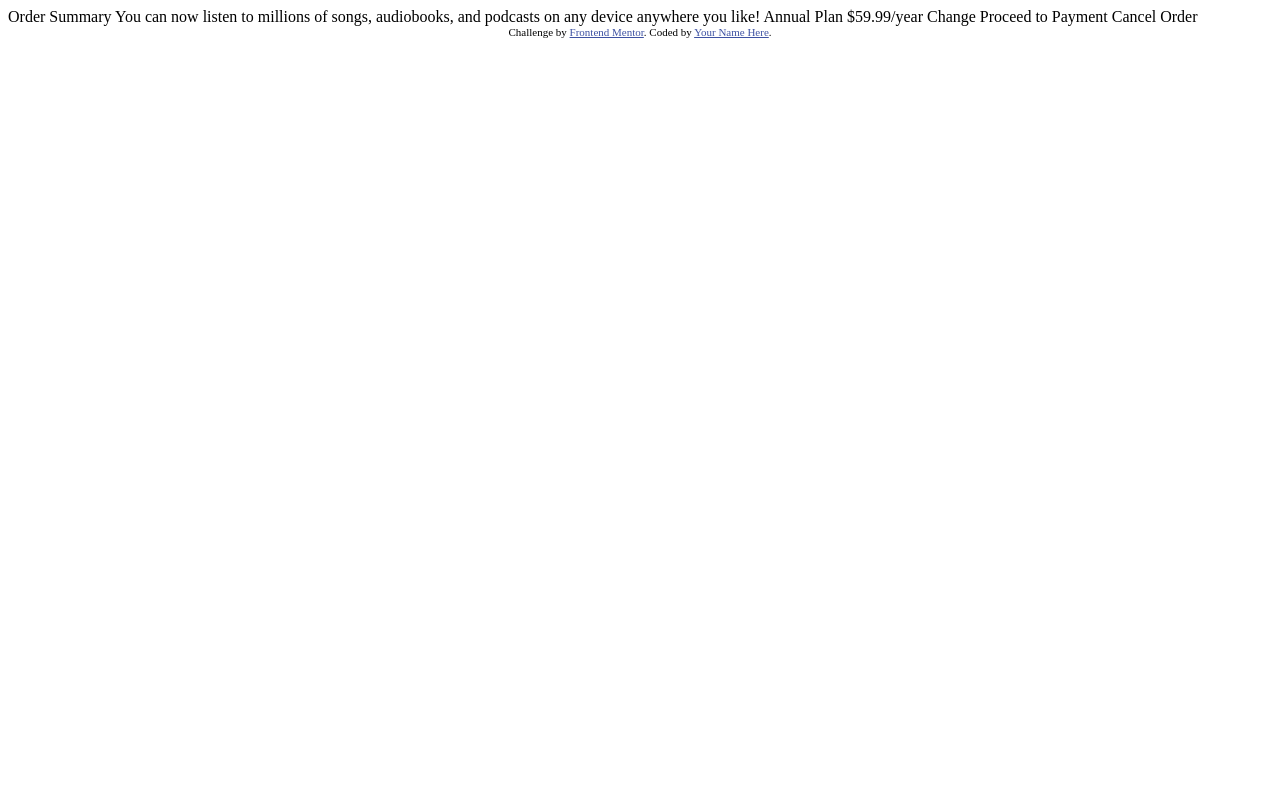
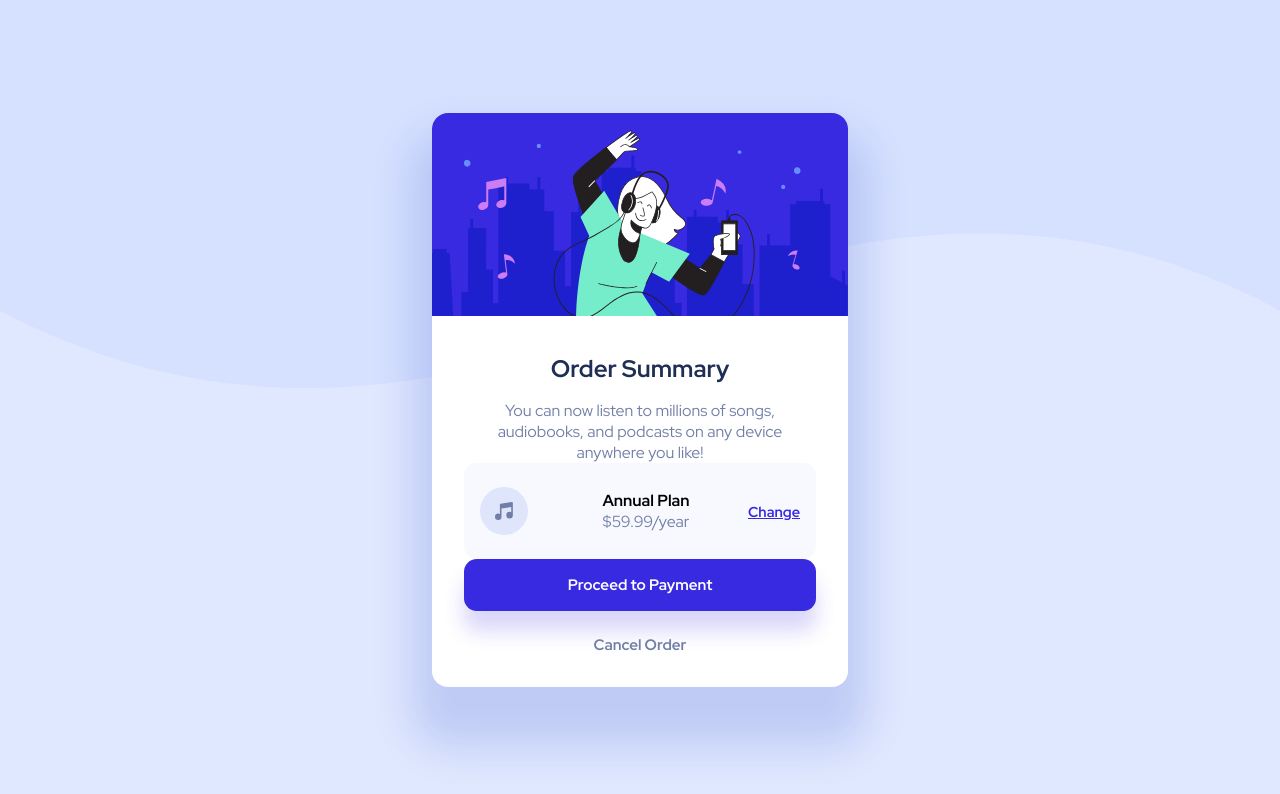
Before and after one commit to itzEric13/Projeto-Sum-rio, a plain HTML site: page index.html in a window 1280 px wide. Drawn offline with Linux system fonts and the light colour scheme.

Commit message:
Sumário

```diff
--- /dev/null
+++ b/css/style.css
@@ -0,0 +1,114 @@
+*{
+    margin: 0;
+    padding: 0;
+    box-sizing: border-box;
+    font-family: 'Red Hat Display', sans-serif;
+}
+html{
+    background-color: #e0e8ff;
+}
+body{
+    background: url(/images/pattern-background-desktop.svg);
+    background-size: 100% ;
+    background-repeat: no-repeat;
+    width: 100%;
+    height: 100vh;
+    display: flex;
+    justify-content: center;
+    align-items: center;
+}
+main{
+    background-color: #fff;
+    max-width: 416px;
+    border-radius: 1rem;
+    box-shadow: 0px 40px 40px 20px rgba(13, 48, 189, 0.151826);
+}
+
+section{
+    display: flex;
+    align-items: center;
+    flex-direction: column;
+    padding: 0 2rem;
+    height: 100%;
+    width: 100%;
+}
+main h1 {
+    font-size: 1.5rem; /*Tamanho da fonte*/
+    margin: 2rem;
+    margin-bottom: 1rem;
+    color: #1f2e55;
+}
+main span {
+    text-align: center;
+    color: #717fa6;
+}
+main strong {
+   color: #1f2e55;
+}
+main img {
+    width: 100%;
+    border-radius: 1rem 1rem 0 0;
+}
+main .informations {
+    background-color: #f7f9ff;
+  display:flex ;
+  align-items: center;
+  justify-content: space-between;
+  width: 100%;
+  padding: 1.5rem 1rem;
+  border-radius: 0.8rem;
+}
+main .informations .music-price {
+    display: flex;
+    align-items: center;
+}
+
+main .informations .price {
+    display: flex;
+    flex-direction: column;
+    margin-left: 1rem;
+}
+main .informations a{
+    color: #382ae1;
+    font-weight: 600;
+    font-size: 90%;
+    transition: all 0.3s;
+}
+
+main.informations a:hover {
+    color: #766cf1;
+    text-decoration: none;
+}
+main .informations img {
+    width: 3rem;
+    height: 3rem;
+}
+main  button {
+    cursor: pointer;
+    padding: 1rem 0;
+    width: 100%;
+    background-color: #382ae1;
+    color: #fff;
+    box-shadow: 0px 20px 20px rgba(56, 42, 225, 0.190291);
+    border-radius: 0.8rem;
+    border: none;
+    font-weight: 600;
+    font-size: 95%;
+    margin-bottom: 1.5rem;
+    transition: background 0.3s;
+}
+
+main button:hover {
+    background: #766cf1;
+}
+#cancel-order{
+    text-decoration: none;
+    color: #717fa6;
+    font-weight: 600;
+    font-size: 0.95rem;
+    margin-bottom: 2rem;
+    transition: color 0.3;
+}
+#cancel-order:hover {
+    color: #1f2e55;
+}
--- a/index.html
+++ b/index.html
@@ -1,37 +1,49 @@
 <!DOCTYPE html>
 <html lang="en">
+
 <head>
   <meta charset="UTF-8">
-  <meta name="viewport" content="width=device-width, initial-scale=1.0"> <!-- displays site properly based on user's device -->
+  <meta name="viewport" content="width=device-width, initial-scale=1.0">
+  <!-- displays site properly based on user's device -->
 
   <link rel="icon" type="image/png" sizes="32x32" href="./images/favicon-32x32.png">
-
+  <link rel="stylesheet" href="css/style.css">
+  <link href="https://fonts.googleapis.com/css2?family=Red+Hat+Display:wght@400;500;700&display=swap" rel="stylesheet">
   <title>Frontend Mentor | Order summary card</title>
 
   <!-- Feel free to remove these styles or customise in your own stylesheet 👍 -->
-  <style>
-    .attribution { font-size: 11px; text-align: center; }
-    .attribution a { color: hsl(228, 45%, 44%); }
-  </style>
 </head>
+
 <body>
 
-  Order Summary
+  <main>
 
-  You can now listen to millions of songs, audiobooks, and podcasts on any
-  device anywhere you like!
+    <img src="/images/illustration-hero.svg" alt="Hero Ilustrarion">
 
-  Annual Plan
-  $59.99/year
+    <section>
+      <h1>Order Summary</h1>
+      <span class="description">
+        You can now listen to millions of songs, audiobooks, and podcasts on any
+        device anywhere you like!
+      </span>
 
-  Change
+      <div class="informations">
+        <div class="music-price">
+          <img src="/images/icon-music.svg" alt="Music Icon">
+        </div>
+        <div class="price">
+          <b>Annual Plan</b>
+          <span>$59.99/year</span>
+        </div>
+        <a href="#">Change</a>
+      </div>
+      <button type="submit"> Proceed to Payment</button>
+      <a href="#" id="cancel-order"> Cancel Order</a>
+    </section>
 
-  Proceed to Payment
-  Cancel Order
 
-  <div class="attribution">
-    Challenge by <a href="https://www.frontendmentor.io?ref=challenge" target="_blank">Frontend Mentor</a>.
-    Coded by <a href="#">Your Name Here</a>.
-  </div>
+  </main>
+
 </body>
+
 </html>
```
